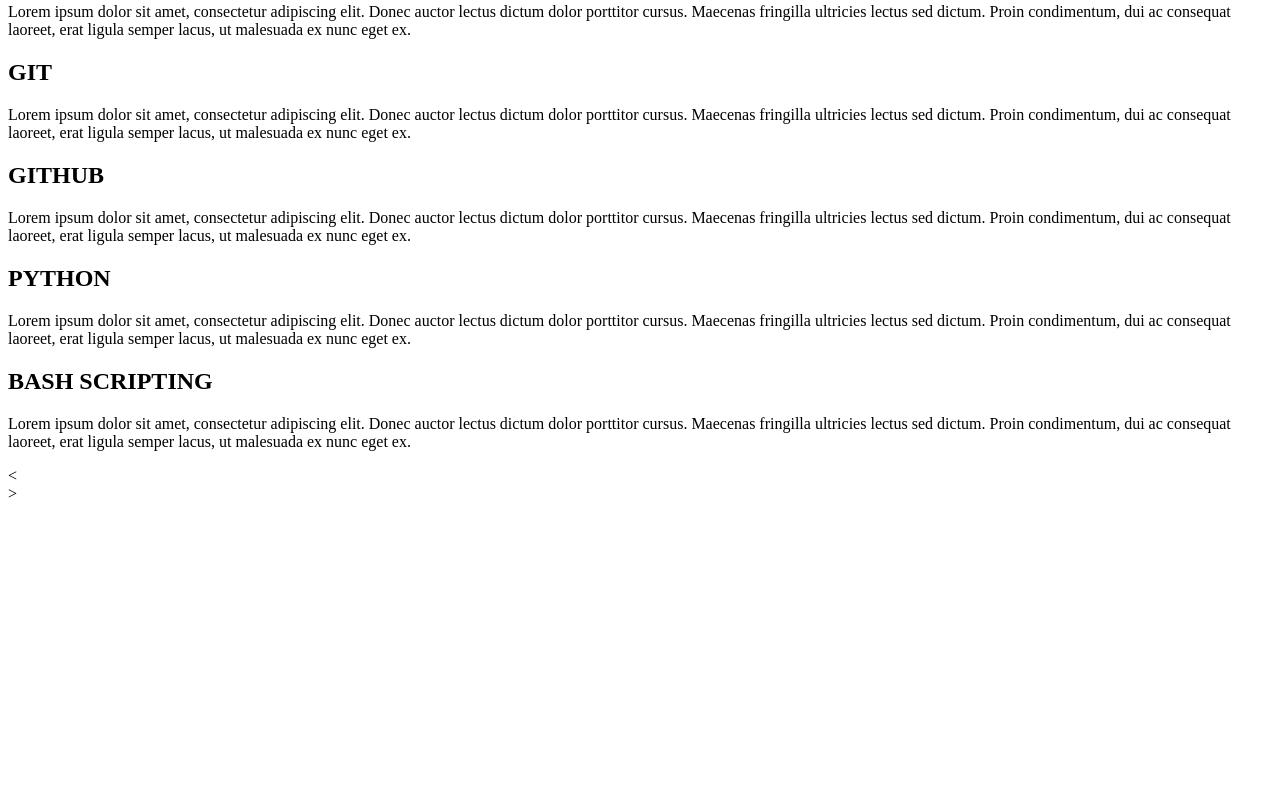
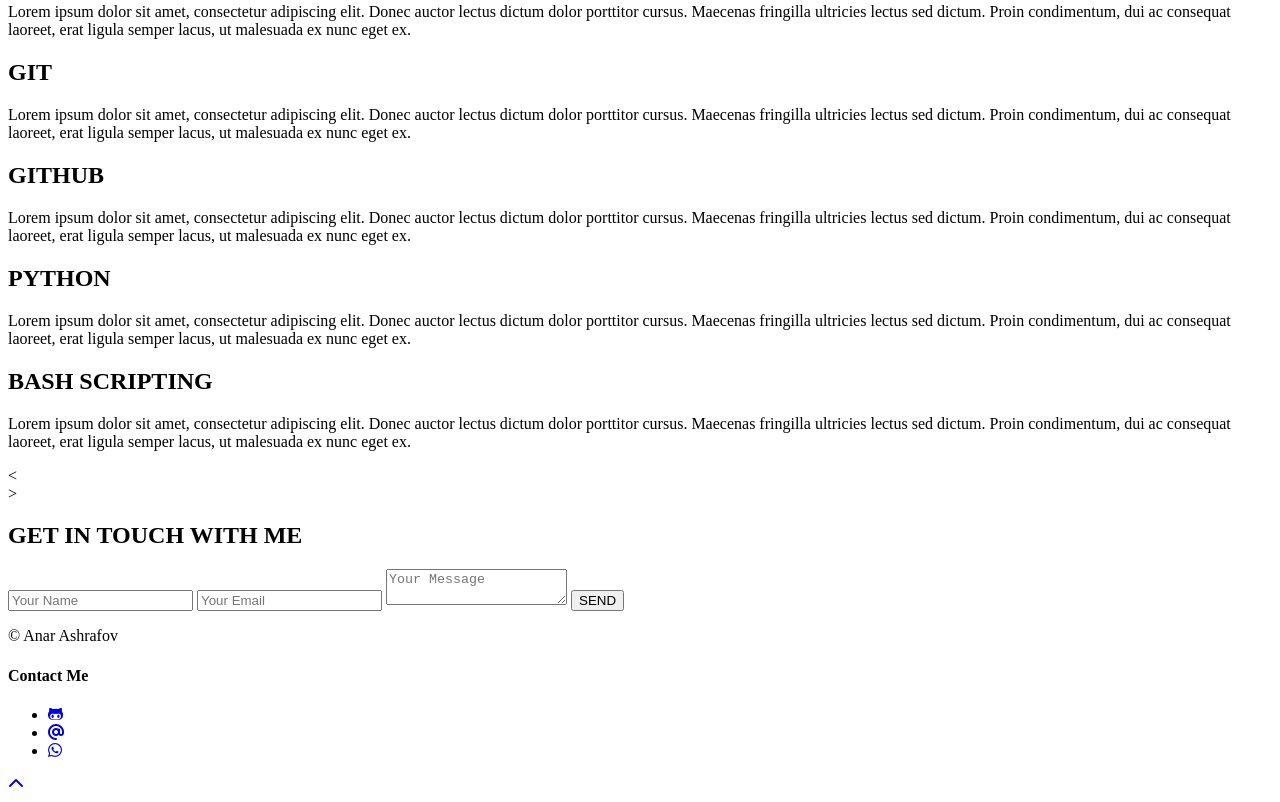
Before and after one commit to AnarAshrafov/MyPersonalWebSite, a plain HTML site: page index.html in a window 1280 px wide. Shown: the part 3838-4640 px from the top of the page. Before the commit the page ends 4349 px from the top, so only its background shows below. Drawn offline with Linux system fonts and the light colour scheme.

Commit message:
Adding Contact and Footer sections

```diff
--- a/index.html
+++ b/index.html
@@ -7,7 +7,7 @@
     <meta name="viewport" content="width=device-width, initial-scale=1.0">
     <title>ORIGIN Web Project</title>
 
-     <!-- Font Awesome Link-->
+    <!-- Font Awesome Link-->
     <script src="https://kit.fontawesome.com/786fe55997.js" crossorigin="anonymous"></script>
 
     <!-- Custom CSS-->
@@ -201,6 +201,51 @@
 
     <!--Skills sections END-->
 
+    <!--Contact Sections Beginning-->
+    <section id="Contact">
+        <div class="container">
+            <div class="contact-content">
+                <h2>GET IN TOUCH WITH ME</h2>
+                <form>
+                    <input type="text" class="name" placeholder="Your Name">
+                    <input type="email" class="email" placeholder="Your Email">
+                    <textarea class="message" placeholder="Your Message"></textarea>
+                    <button class="btn-general">SEND</button>
+
+                </form>
+            </div>
+        </div>
+    </section>
+
+    <!--Contact Sections End-->
+
+    <footer>
+        <div class="container">
+            <div class="footer-content">
+                <div class="copy-right">
+                    <p>&copy; Anar Ashrafov</p>
+                </div>
+                <div class="social-media">
+                    <h4>Contact Me</h4>
+                    <ul class="social-list">
+                        <li>
+                            <a href="#"><i class="fab fa-github-alt"></i></a>
+                        </li>
+                        <li>
+                            <a href="#"><i class="fa-solid fa-at"></i></a>
+                        </li>
+                        <li>
+                            <a href="#"><i class="fab fa-whatsapp"></i></a>
+                        </li>
+                    </ul>
+                </div>
+                <div class="back-top">
+                    <a href="#"><i class="fas fa-chevron-up"></i></a>
+                </div>
+            </div>
+        </div>
+    </footer>
+
 
 
 </body>
```
